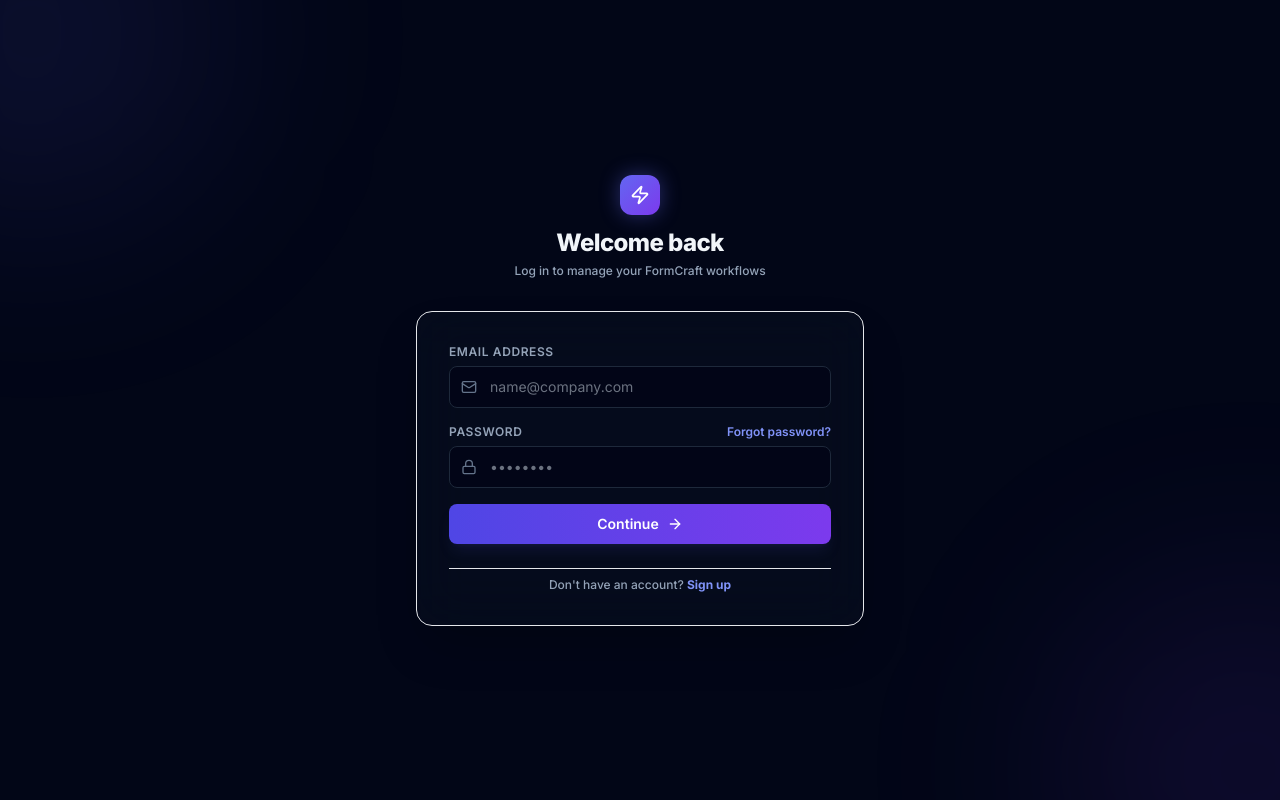
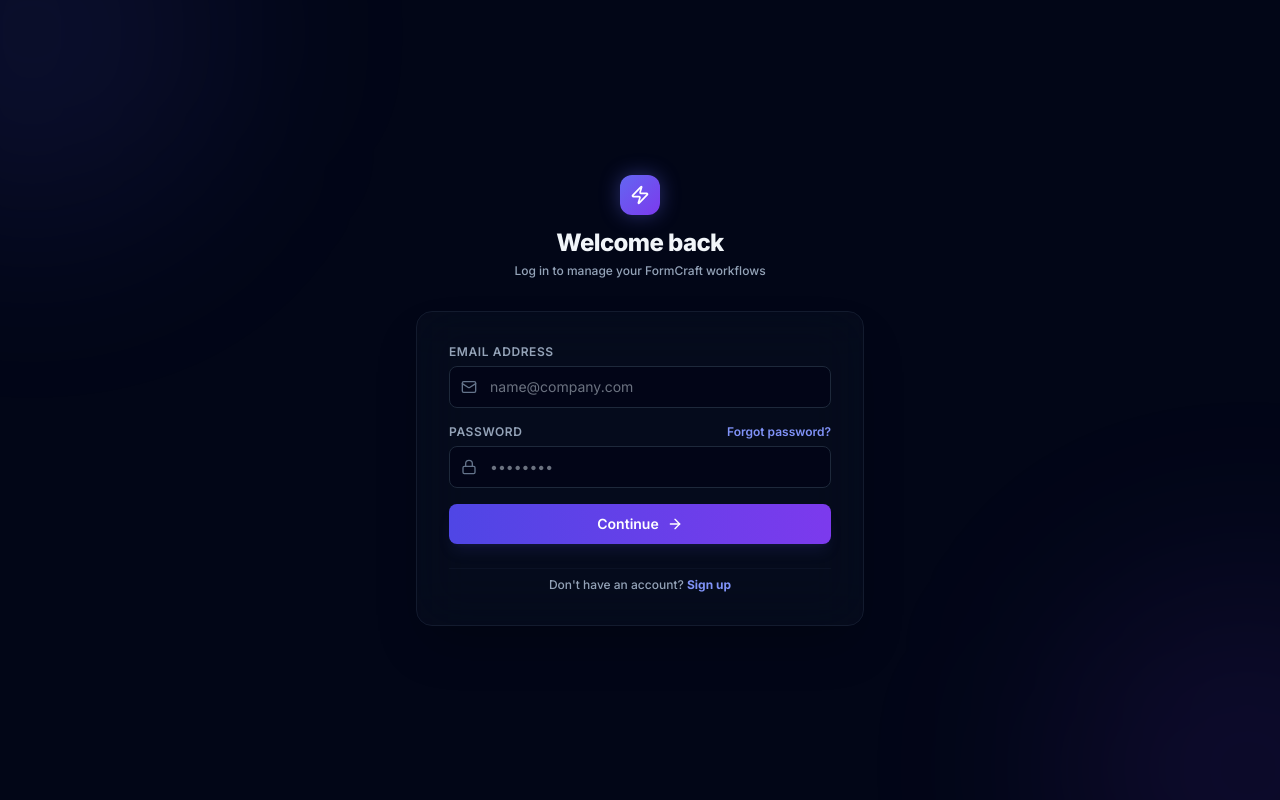
Before and after one commit to Revadi-Jaswanth/formcraft-deployment, a React (Vite) app in the folder frontend/: page /login in a window 1280 px wide. Built offline with nearby package versions, Linux system fonts and the light colour scheme; no server answers.

Commit message:
SaaS Theme: Implement RGB custom property variables mapping for surface and slate to fix light/dark contrast and contrast opacities

```diff
--- a/frontend/src/index.css
+++ b/frontend/src/index.css
@@ -7,63 +7,62 @@
     box-sizing: border-box;
   }
 
-@layer utilities {
-  @keyframes fadeIn {
-    from { opacity: 0; }
-    to { opacity: 1; }
-  }
-  @keyframes slideIn {
-    from { transform: translateX(-100%); }
-    to { transform: translateX(0); }
-  }
-  @keyframes scaleIn {
-    from { transform: scale(0.95); opacity: 0; }
-    to { transform: scale(1); opacity: 1; }
+  :root {
+    --color-surface-50: 248 250 252;
+    --color-surface-100: 241 245 249;
+    --color-surface-200: 226 232 240;
+    --color-surface-300: 203 213 225;
+    --color-surface-400: 148 163 184;
+    --color-surface-500: 100 116 139;
+    --color-surface-600: 71 85 105;
+    --color-surface-700: 51 65 85;
+    --color-surface-800: 241 245 249;
+    --color-surface-850: 203 213 225;
+    --color-surface-900: 255 255 255;
+    --color-surface-950: 248 250 252;
+
+    --color-slate-50: 15 23 42;
+    --color-slate-100: 15 23 42;
+    --color-slate-200: 30 41 59;
+    --color-slate-300: 51 65 85;
+    --color-slate-400: 71 85 105;
+    --color-slate-500: 100 116 139;
+    --color-slate-600: 148 163 184;
+    --color-slate-700: 203 213 225;
+    --color-slate-800: 226 232 240;
+    --color-slate-900: 241 245 249;
+    --color-slate-950: 248 250 252;
   }
 
-  .animate-fade-in {
-    animation: fadeIn 0.25s cubic-bezier(0.16, 1, 0.3, 1) forwards;
-  }
-  .animate-slide-in {
-    animation: slideIn 0.3s cubic-bezier(0.16, 1, 0.3, 1) forwards;
-  }
-  .animate-scale-in {
-    animation: scaleIn 0.25s cubic-bezier(0.16, 1, 0.3, 1) forwards;
-  }
-}
+  .dark {
+    --color-surface-50: 248 250 252;
+    --color-surface-100: 241 245 249;
+    --color-surface-200: 226 232 240;
+    --color-surface-300: 203 213 225;
+    --color-surface-400: 148 163 184;
+    --color-surface-500: 100 116 139;
+    --color-surface-600: 71 85 105;
+    --color-surface-700: 51 65 85;
+    --color-surface-800: 30 41 59;
+    --color-surface-850: 19 27 46;
+    --color-surface-900: 15 23 42;
+    --color-surface-950: 2 6 23;
 
-  html {
-    font-family: "Inter", system-ui, sans-serif;
-    scroll-behavior: smooth;
+    --color-slate-50: 248 250 252;
+    --color-slate-100: 241 245 249;
+    --color-slate-200: 226 232 240;
+    --color-slate-300: 203 213 225;
+    --color-slate-400: 148 163 184;
+    --color-slate-500: 100 116 139;
+    --color-slate-600: 71 85 105;
+    --color-slate-700: 51 65 85;
+    --color-slate-800: 30 41 59;
+    --color-slate-900: 15 23 42;
+    --color-slate-950: 2 6 23;
   }
 
-@layer utilities {
-  @keyframes fadeIn {
-    from { opacity: 0; }
-    to { opacity: 1; }
-  }
-  @keyframes slideIn {
-    from { transform: translateX(-100%); }
-    to { transform: translateX(0); }
-  }
-  @keyframes scaleIn {
-    from { transform: scale(0.95); opacity: 0; }
-    to { transform: scale(1); opacity: 1; }
-  }
-
-  .animate-fade-in {
-    animation: fadeIn 0.25s cubic-bezier(0.16, 1, 0.3, 1) forwards;
-  }
-  .animate-slide-in {
-    animation: slideIn 0.3s cubic-bezier(0.16, 1, 0.3, 1) forwards;
-  }
-  .animate-scale-in {
-    animation: scaleIn 0.25s cubic-bezier(0.16, 1, 0.3, 1) forwards;
-  }
-}
-
   body {
-    @apply bg-surface-950 text-slate-100 antialiased;
+    @apply bg-surface-950 text-slate-100 antialiased transition-colors duration-200;
   }
 
 @layer utilities {
--- a/frontend/tailwind.config.js
+++ b/frontend/tailwind.config.js
@@ -17,18 +17,32 @@
           900: "#312e81",
         },
         surface: {
-  50: "#f8fafc",
-  100: "#f1f5f9",
-  200: "#e2e8f0",
-  300: "#cbd5e1",
-  400: "#94a3b8",
-  500: "#64748b",
-  600: "#475569",
-  700: "#334155",
-  800: "#1e293b",
-  900: "#0f172a",
-  950: "#020617",
-},
+          50: "rgb(var(--color-surface-50) / <alpha-value>)",
+          100: "rgb(var(--color-surface-100) / <alpha-value>)",
+          200: "rgb(var(--color-surface-200) / <alpha-value>)",
+          300: "rgb(var(--color-surface-300) / <alpha-value>)",
+          400: "rgb(var(--color-surface-400) / <alpha-value>)",
+          500: "rgb(var(--color-surface-500) / <alpha-value>)",
+          600: "rgb(var(--color-surface-600) / <alpha-value>)",
+          700: "rgb(var(--color-surface-700) / <alpha-value>)",
+          800: "rgb(var(--color-surface-800) / <alpha-value>)",
+          850: "rgb(var(--color-surface-850) / <alpha-value>)",
+          900: "rgb(var(--color-surface-900) / <alpha-value>)",
+          950: "rgb(var(--color-surface-950) / <alpha-value>)",
+        },
+        slate: {
+          50: "rgb(var(--color-slate-50) / <alpha-value>)",
+          100: "rgb(var(--color-slate-100) / <alpha-value>)",
+          200: "rgb(var(--color-slate-200) / <alpha-value>)",
+          300: "rgb(var(--color-slate-300) / <alpha-value>)",
+          400: "rgb(var(--color-slate-400) / <alpha-value>)",
+          500: "rgb(var(--color-slate-500) / <alpha-value>)",
+          600: "rgb(var(--color-slate-600) / <alpha-value>)",
+          700: "rgb(var(--color-slate-700) / <alpha-value>)",
+          800: "rgb(var(--color-slate-800) / <alpha-value>)",
+          900: "rgb(var(--color-slate-900) / <alpha-value>)",
+          950: "rgb(var(--color-slate-950) / <alpha-value>)",
+        },
       },
       fontFamily: {
         sans: ["Inter", "ui-sans-serif", "system-ui"],
```
